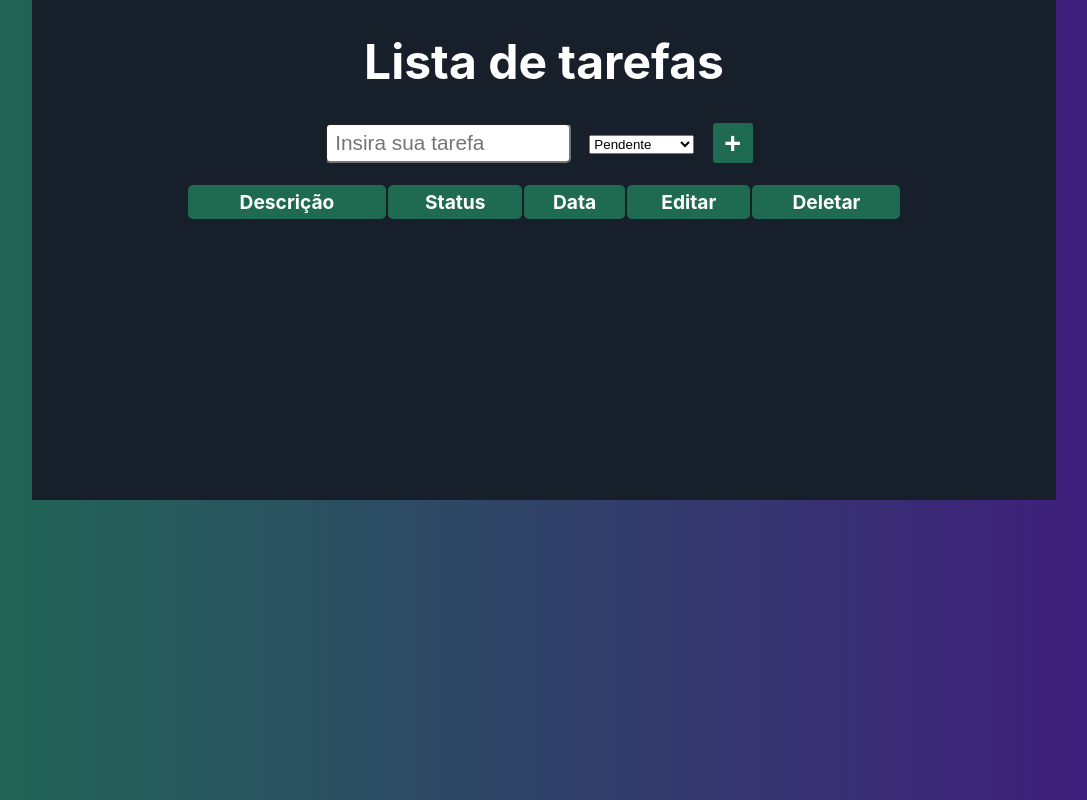
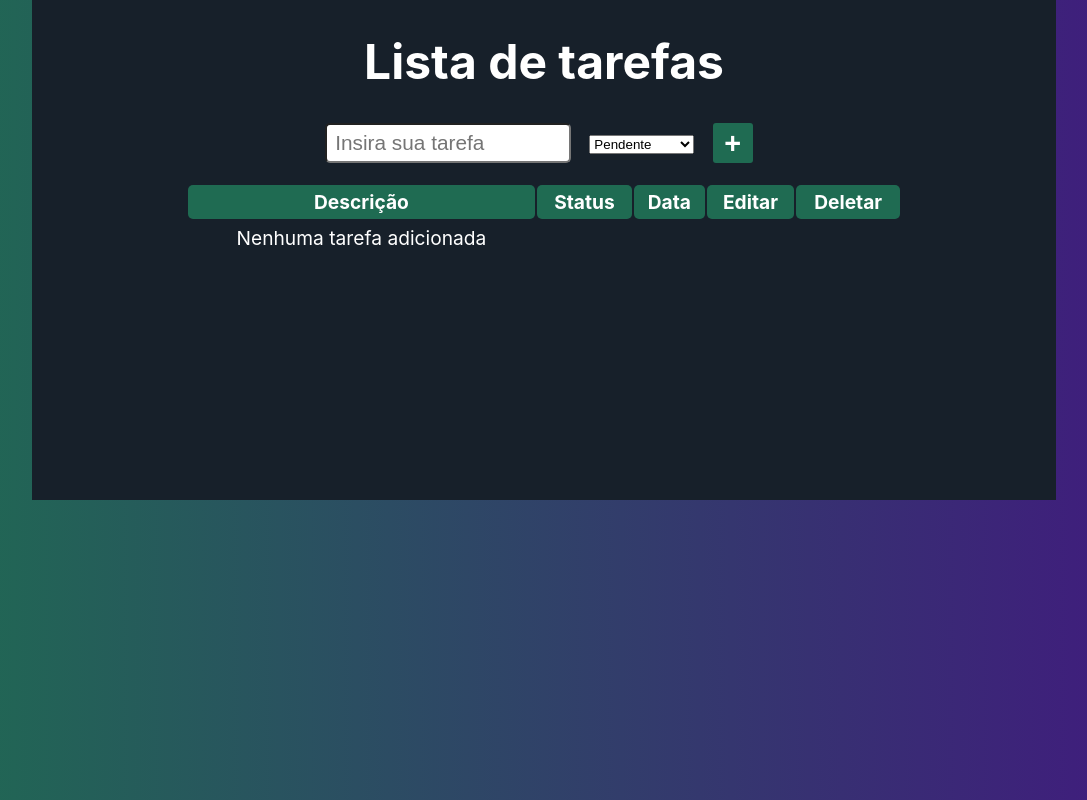
Before and after one commit to pinhob/todo-frontend-blitz-carreira, a React (Create React App) app: page / in a window 1280 px wide. Shown: the whole page, without its empty margins (96-1183 px from the left). Built offline with nearby package versions, Linux system fonts and the light colour scheme.

Commit message:
feat: logic to render todos or 'table without todos' message

```diff
--- a/src/App.js
+++ b/src/App.js
@@ -22,12 +22,15 @@ function App() {
           />
           : <Form setTodos={setTodos} />
         }
+        {console.log(todos.length)}
+        {
         <TodoList
           todos={todos}
           setTodos={setTodos}
           setIsEditingTodo={setIsEditingTodo}
           setCurrentTodo={setCurrentTodo}
         />
+        }
       </div>
     </div>
   );
--- a/src/components/TodoList/TodoList.js
+++ b/src/components/TodoList/TodoList.js
@@ -3,6 +3,8 @@ import './TodoList.css';
 import Todo from "../Todo";
 
 const TodoList = ({ todos, setTodos, setIsEditingTodo, setCurrentTodo }) => {
+  const ZERO = 0;
+
   return (
     <table>
       <thead className="header-todo-list">
@@ -15,8 +17,11 @@ const TodoList = ({ todos, setTodos, setIsEditingTodo, setCurrentTodo }) => {
         </tr>
       </thead>
 
+
       <tbody>
-        {todos.map((todo) => {
+        {
+          todos.length !== ZERO
+            ? todos.map((todo) => {
               return <Todo
                 key={ todo.id }
                 todo={ todo }
@@ -24,7 +29,9 @@ const TodoList = ({ todos, setTodos, setIsEditingTodo, setCurrentTodo }) => {
                 setIsEditingTodo={ setIsEditingTodo }
                 setCurrentTodo={ setCurrentTodo }
               />
-        })}
+              })
+            : <tr><td>Nenhuma tarefa adicionada</td></tr>
+        }
       </tbody>
     </table>
   )
```
Lines whose indentation alone changed are shown as unchanged.
